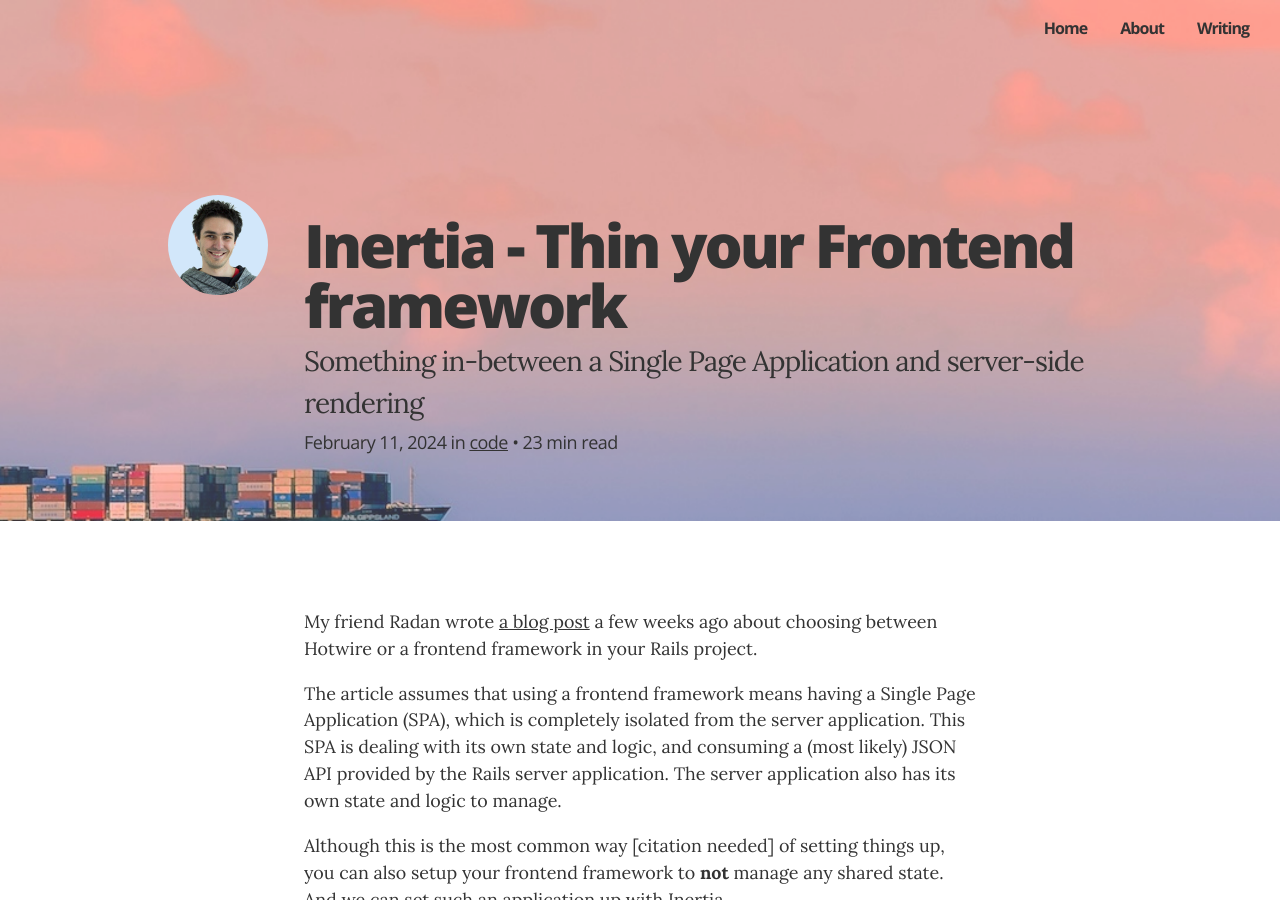
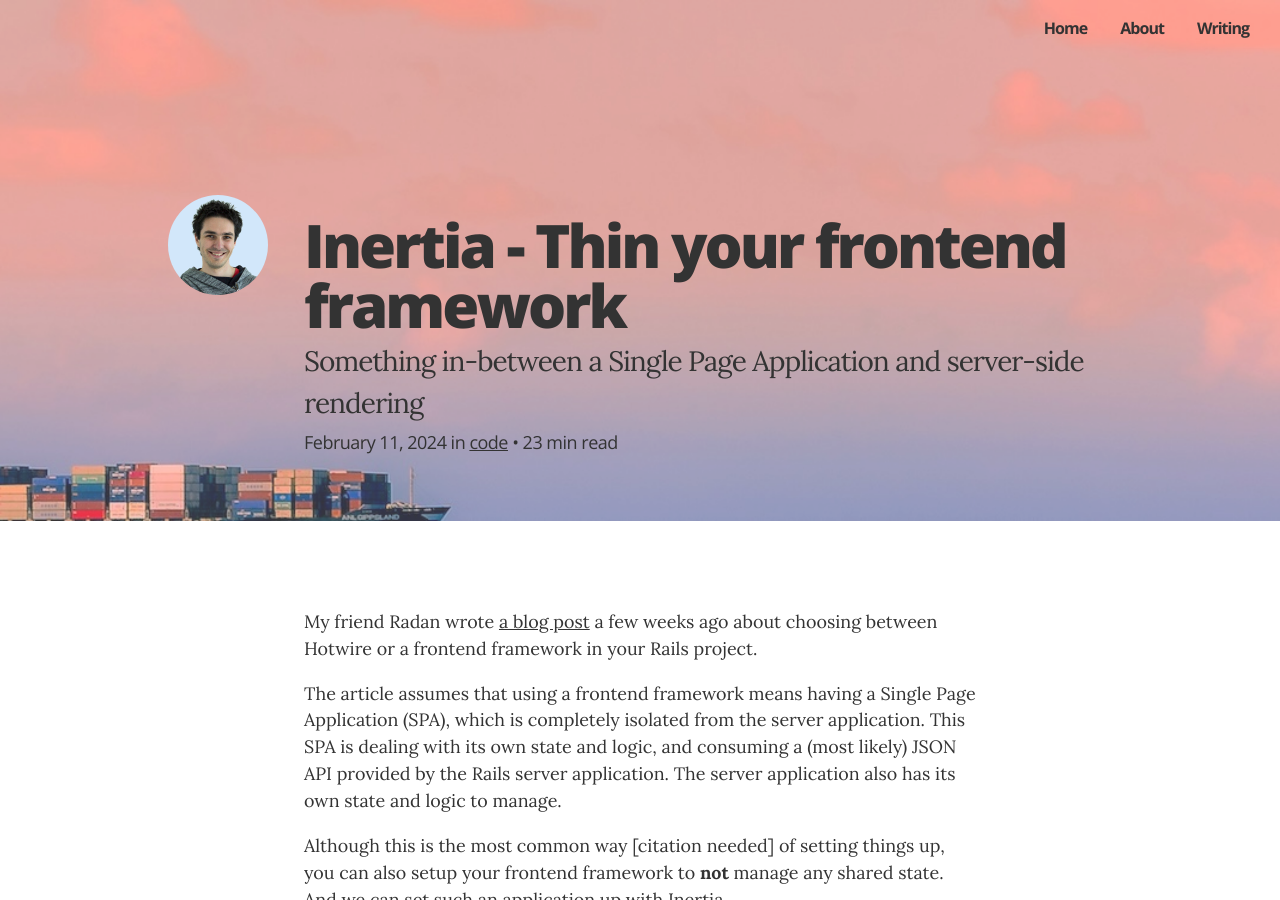
Before and after one commit to norydev/NoryDev.github.io, a Jekyll site: the page built from _posts/2024-01-20-inertia-thin-your-frontend-framework.md, in a window 1280 px wide and 900 px high. Built offline with Jekyll 4.4.1, drawn with Linux system fonts in a browser that asks for light colours.

Commit message:
Consistency

```diff
--- a/_posts/2024-01-20-inertia-thin-your-frontend-framework.md
+++ b/_posts/2024-01-20-inertia-thin-your-frontend-framework.md
@@ -1,6 +1,6 @@
 ---
 layout: blogpost
-title: Inertia - Thin your Frontend framework
+title: Inertia - Thin your frontend framework
 subhead: Something in-between a Single Page Application and server-side rendering
 excerpt: Do you want to use your frontend framework as a pure component library, responsible for presentation only? Then InertiaJS may help you.
 categories: code
```
